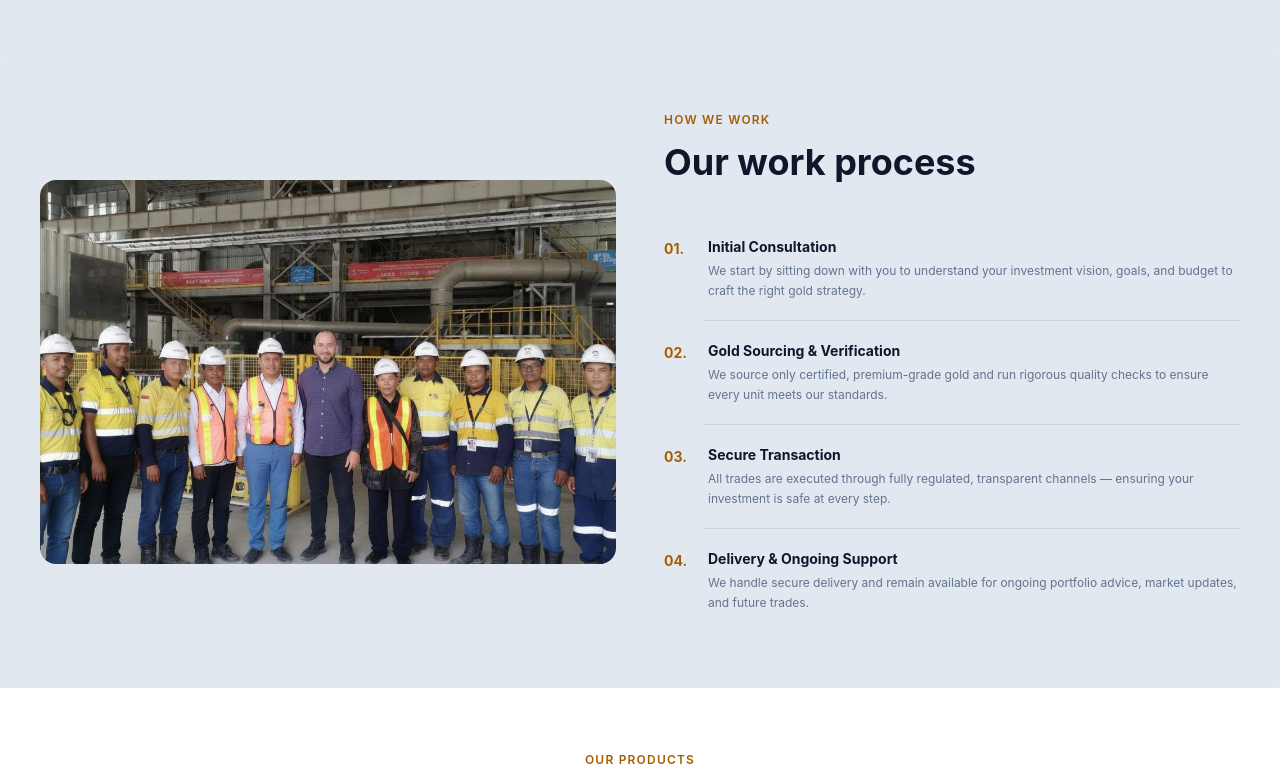
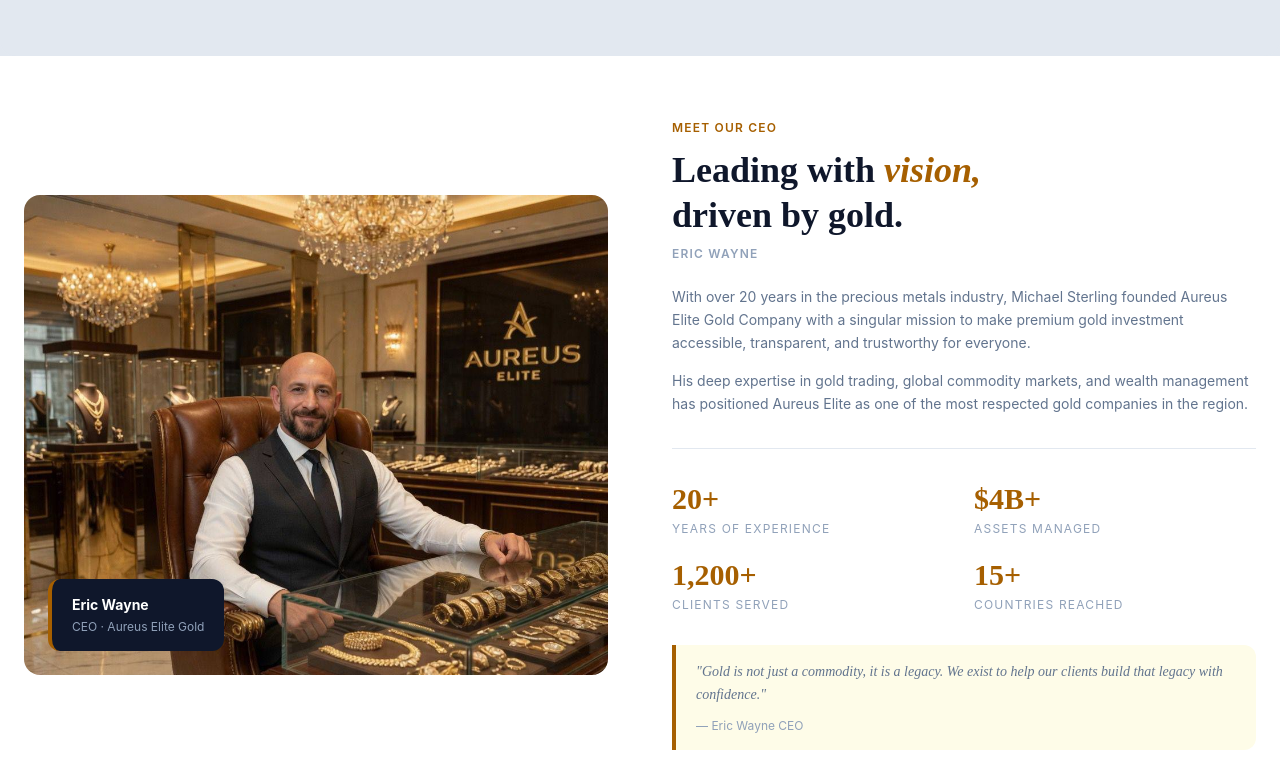
Before and after one commit to GboyegaAkere/goldbus, a React (Vite) app in the folder gold/: page / in a window 1280 px wide. Shown: the part 1527-2310 px from the top of the page. Built offline with nearby package versions, Linux system fonts and the light colour scheme.

Commit message:
new commit

```diff
--- a/gold/src/components/About.jsx
+++ b/gold/src/components/About.jsx
@@ -23,7 +23,7 @@
           </p>
 
           <div className="flex flex-row items-center gap-6 mt-8">
- <a href="https://wa.me/17474006208"
+ <a href="https://t.me/17188142775"
   target="_blank"
   rel="noopener noreferrer"
   className="inline-flex items-center gap-2 bg-yellow-700 hover:bg-yellow-800 text-white text-sm font-semibold px-5 py-3 rounded transition-colors whitespace-nowrap"
--- /dev/null
+++ b/gold/src/components/Ceo.jsx
@@ -0,0 +1,79 @@
+export default function CEO() {
+  return (
+    <section id="ceo" className="bg-white px-6 py-16">
+      <div className="grid grid-cols-1 md:grid-cols-2 gap-16 items-center">
+
+        {/* Left — Image */}
+        <div className="relative">
+          <div className="w-full h-120 rounded-2xl overflow-hidden">
+            <img
+              src="/hero.jpg"
+              alt="CEO of Aureus Elite Gold"
+              className="w-full h-full object-cover object-top"
+            />
+          </div>
+          {/* Name badge over image */}
+          <div className="absolute bottom-6 left-6 bg-slate-900 rounded-xl px-5 py-4 border-l-4 border-yellow-700">
+            <p className="text-white text-sm font-bold">Eric Wayne</p>
+            <p className="text-slate-400 text-xs mt-1">CEO · Aureus Elite Gold</p>
+          </div>
+        </div>
+
+        {/* Right — Content */}
+        <div>
+          <p className="text-xs font-semibold uppercase tracking-widest text-yellow-700 mb-3">
+            Meet Our CEO
+          </p>
+          <h2 className="text-4xl font-bold text-slate-900 leading-tight mb-2"
+            style={{ fontFamily: "'Playfair Display', serif" }}>
+            Leading with <span className="italic text-yellow-700">vision,</span><br />
+            driven by gold.
+          </h2>
+          <p className="text-xs font-semibold tracking-widest text-slate-400 uppercase mb-6">
+            Eric Wayne
+          </p>
+
+          <p className="text-sm text-slate-500 leading-relaxed mb-4">
+            With over 20 years in the precious metals industry, Michael Sterling founded
+            Aureus Elite Gold Company with a singular mission to make premium gold
+            investment accessible, transparent, and trustworthy for everyone.
+          </p>
+          <p className="text-sm text-slate-500 leading-relaxed">
+            His deep expertise in gold trading, global commodity markets, and wealth
+            management has positioned Aureus Elite as one of the most respected gold
+            companies in the region.
+          </p>
+
+          <div className="h-px bg-slate-200 my-8" />
+
+          {/* Stats */}
+          <div className="grid grid-cols-2 gap-5 mb-8">
+            {[
+              { value: "20+", label: "Years of Experience" },
+              { value: "$4B+", label: "Assets Managed" },
+              { value: "1,200+", label: "Clients Served" },
+              { value: "15+", label: "Countries Reached" },
+            ].map((s) => (
+              <div key={s.label}>
+                <p className="text-3xl font-bold text-yellow-700"
+                  style={{ fontFamily: "'Playfair Display', serif" }}>{s.value}</p>
+                <p className="text-xs text-slate-400 uppercase tracking-widest mt-1">{s.label}</p>
+              </div>
+            ))}
+          </div>
+
+          {/* Quote */}
+          <div className="bg-yellow-50 border-l-4 border-yellow-700 px-5 py-4 rounded-r-xl">
+            <p className="text-sm text-slate-500 italic leading-relaxed"
+              style={{ fontFamily: "'Playfair Display', serif" }}>
+              "Gold is not just a commodity, it is a legacy. We exist to help our
+              clients build that legacy with confidence."
+            </p>
+            <p className="text-xs text-slate-400 mt-3">— Eric Wayne CEO</p>
+          </div>
+        </div>
+
+      </div>
+    </section>
+  );
+}
--- a/gold/src/components/Products.jsx
+++ b/gold/src/components/Products.jsx
@@ -83,7 +83,7 @@
 
             <div className="px-5 pb-5">
 
-               <a href={`https://wa.me/17474006208?text=Hello%2C%20I%20am%20interested%20in%20the%20${encodeURIComponent(p.title)}.%20Please%20provide%20more%20details.`}
+                <a href="https://wa.me/17474006208"
                 target="_blank"
                 rel="noopener noreferrer"
                 className="w-full flex items-center justify-center gap-2 bg-yellow-700 hover:bg-yellow-800 text-white text-sm font-semibold py-3 rounded-lg transition-colors"
--- a/gold/src/pages/Home.jsx
+++ b/gold/src/pages/Home.jsx
@@ -8,6 +8,7 @@
 import Testimonials from '../components/Textimonials'
 import Footer from '../components/Footer'
 import Products from '../components/Products'
+import CEO from '../components/Ceo'
 
 const Home = () => {
   return (
@@ -16,6 +17,7 @@
       <Hero/>
       <About/>
       <Services/>
+      <CEO/>
       <HowWeWork/>
       <Products/>
       <Testimonials/>
```
